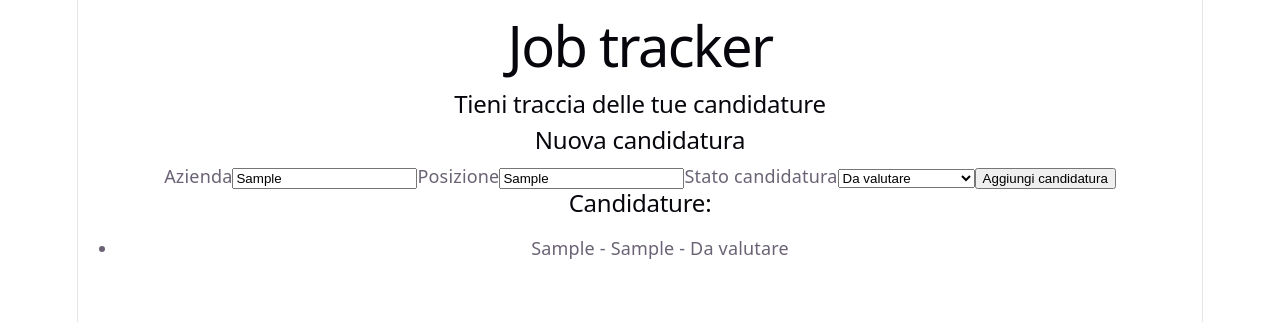
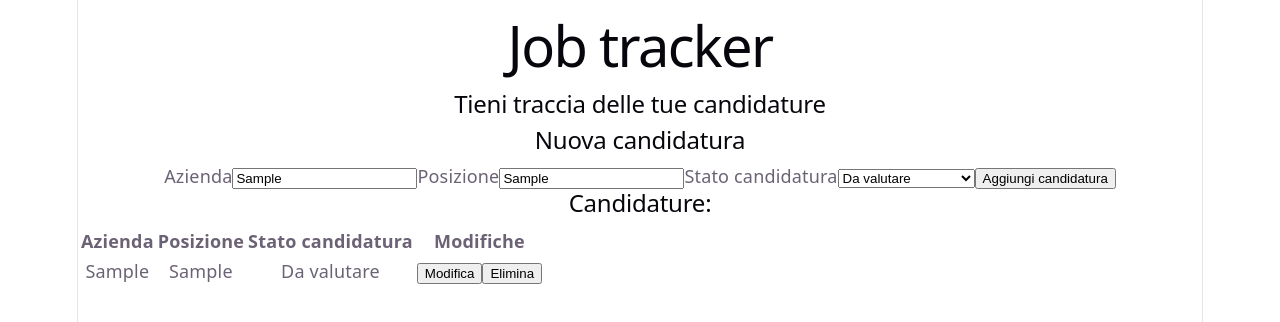
Before and after one commit to ClaudiaSgalippa/Job-Tracker, a React (Vite) app in the folder job-tracker/: page / in a window 1280 px wide. Both pictures are taken after typing "Sample", "Sample" into the empty fields and a click on the button "Aggiungi candidatura". Shown: the top 322 px of the page. Built offline with nearby package versions, Linux system fonts and the light colour scheme.

Commit message:
Modifica in table + aggiunta bottoni "Modifica" & "Elimina"

```diff
--- a/job-tracker/src/components/ApplicationForm.jsx
+++ b/job-tracker/src/components/ApplicationForm.jsx
@@ -52,13 +52,29 @@ function ApplicationForm() {
                 <button type='submit'>Aggiungi candidatura</button>
             </form>
             <h2>Candidature:</h2>
-            <ul>
-                {application.map((application) =>(
-                    <li key={application.company + application.position}>
-                        {application.company} - {application.position} - {application.status}
-                    </li>
-                ))}
-            </ul>
+            <table>
+                <thead>
+                    <tr>
+                        <th>Azienda</th>
+                        <th>Posizione</th>
+                        <th>Stato candidatura</th>
+                        <th>Modifiche</th>
+                    </tr>
+                </thead>
+                <tbody>
+                    {application.map((application) => (
+                        <tr key={application.company + application.position}>
+                            <td>{application.company}</td>
+                            <td>{application.position}</td>
+                            <td>{application.status}</td>
+                            <td>
+                                <button>Modifica</button>
+                                <button>Elimina</button>
+                            </td>
+                        </tr>
+                    ))}
+                </tbody>
+            </table>
         </>
     )
 }
```
